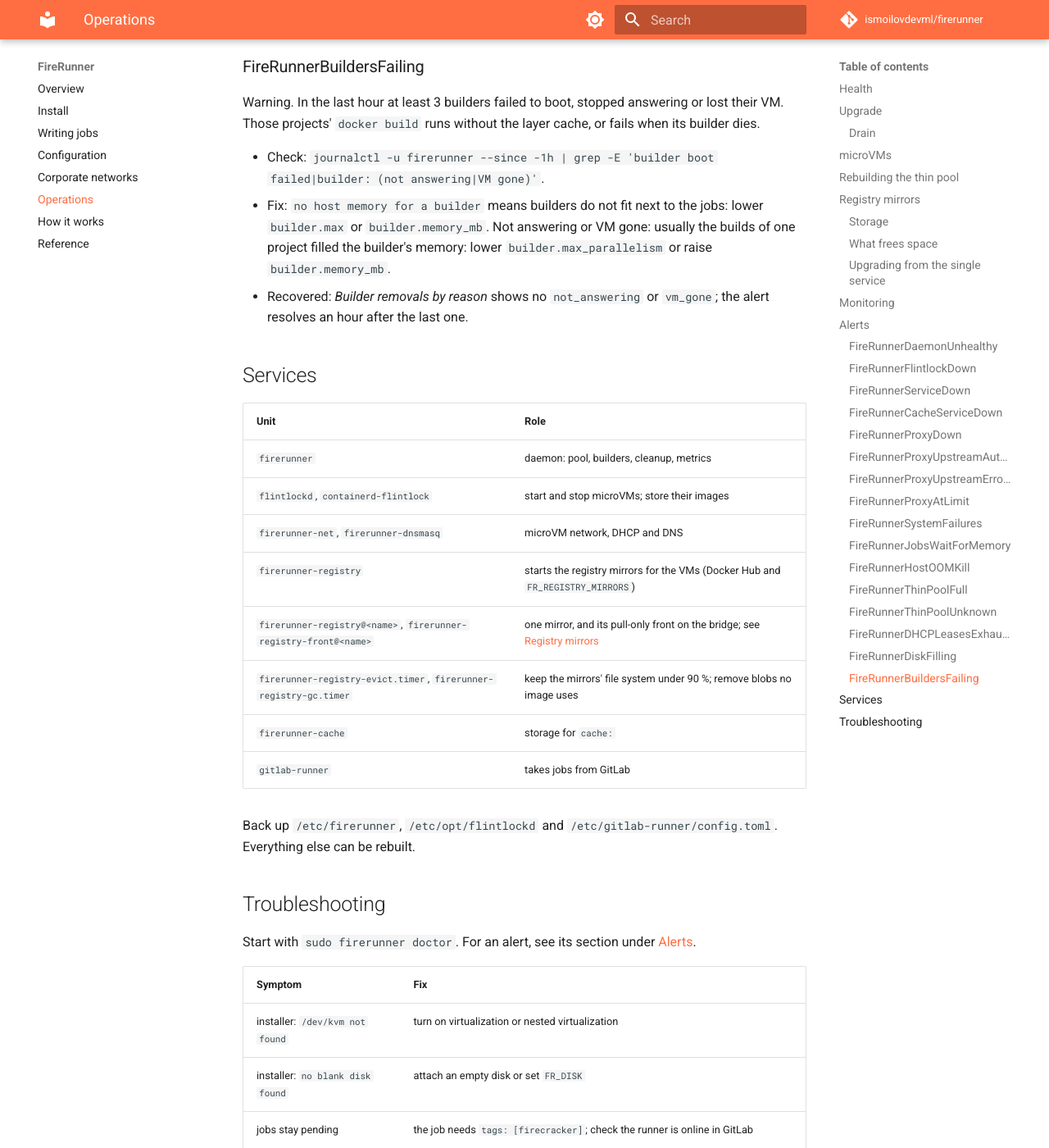
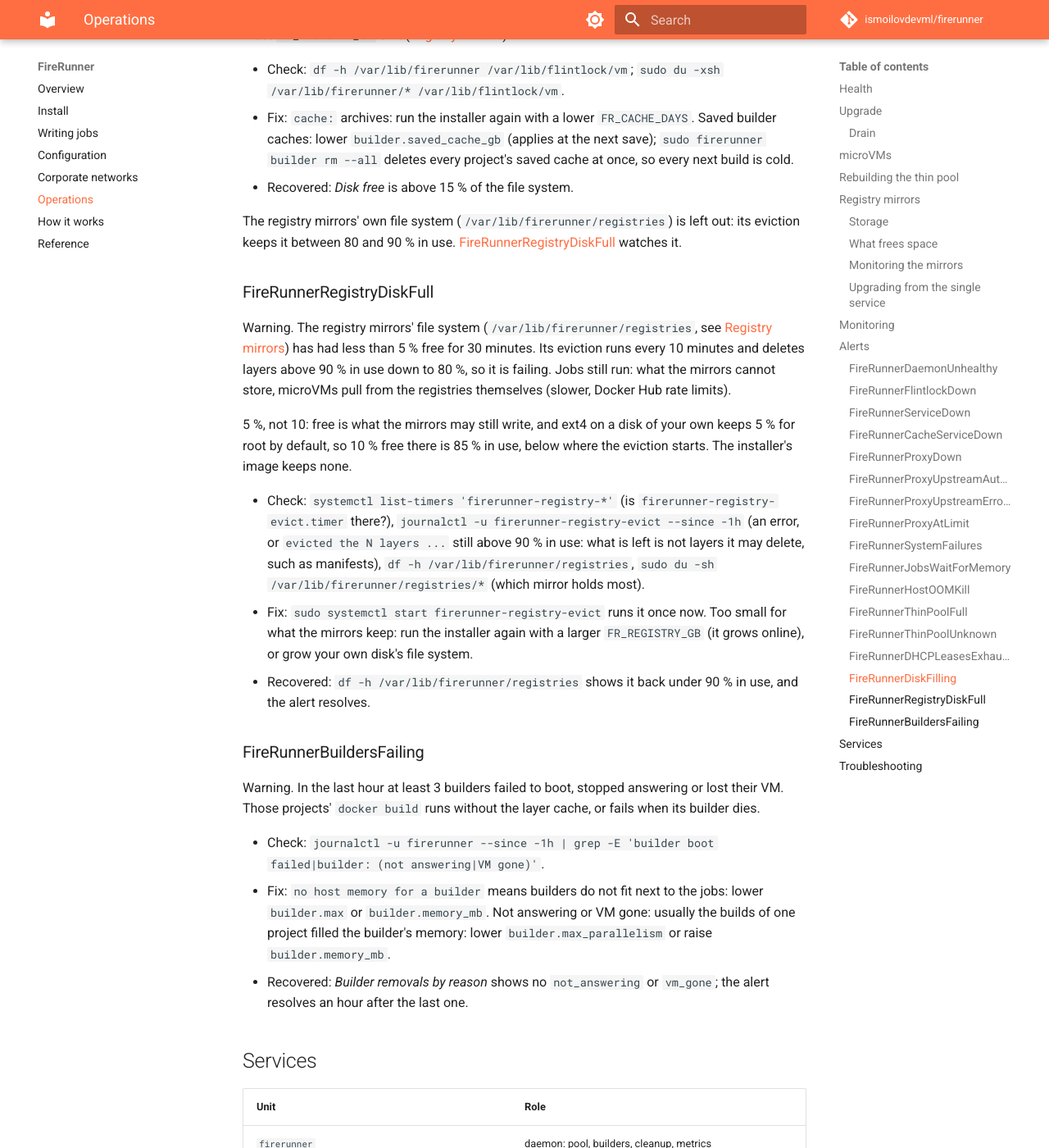
Before and after one commit to ismoilovdevml/firerunner, an MkDocs documentation site: the page built from docs/operations.md, in a window 1280 px wide and 1400 px high, scrolled down 13223 px. Shown: the whole window at 82% size. Built offline with MkDocs 1.6.1 and Material for MkDocs 9.7.7, drawn with Linux system fonts in a browser that asks for light colours; comment, search, counter and statistics services are not loaded; some of the changed text lies outside the part shown.

Commit message:
docs: watching each registry mirror and their file system
The mirrors' units in firerunner_service_up and the alert on them, the
mirrors' file system in the disk metrics, FireRunnerRegistryDiskFull and
why FireRunnerDiskFilling leaves that file system out.

```diff
--- a/docs/operations.md
+++ b/docs/operations.md
@@ -222,13 +222,19 @@ journalctl -u firerunner-registry-evict -u firerunner-registry-gc --since -1d
 A failed garbage collection fails `firerunner-registry-gc` (`systemctl --failed`); it is tried again
 the next day, and the eviction still keeps the file system under 90 %.
 
-The daemon's `firerunner_disk_*` metrics do not cover this file system. With node_exporter,
-`node_filesystem_avail_bytes{mountpoint="/var/lib/firerunner/registries"}` does. No alert rule
-covers it: the eviction keeps it under 90 %, and full only slows pulls.
+### Monitoring the mirrors
 
-`firerunner_service_up{service="firerunner-registry"}` (and the alert on it) reports
-`firerunner-registry`, which only starts the mirrors: it stays up while one mirror's service fails.
-Check them one by one with `systemctl list-units 'firerunner-registry*'`.
+- `firerunner_disk_free_bytes` and `firerunner_disk_size_bytes` with
+  `dir="/var/lib/firerunner/registries"` measure this file system while it is mounted (absent
+  otherwise: the directory is then on the root disk). Between 80 and 90 % in use is normal: that is
+  where the eviction keeps it, so [FireRunnerDiskFilling](#firerunnerdiskfilling) leaves it out and
+  [FireRunnerRegistryDiskFull](#firerunnerregistrydiskfull) warns only when the eviction fails.
+- `firerunner_service_up` reports `firerunner-registry` (which only starts the mirrors) and, for
+  every `<name>.env` in `/etc/firerunner/registries.d`, `firerunner-registry@<name>` and
+  `firerunner-registry-front@<name>`: one mirror that crash-loops is a 0 of its own, and
+  [FireRunnerCacheServiceDown](#firerunnercacheservicedown) fires for it. A mirror the installer
+  removes (its files go) loses its series. `firerunner status` and `firerunner doctor` list the
+  same units.
 
 ### Upgrading from the single service
 
@@ -290,7 +296,8 @@ failures FireRunner or the host caused, never for failing project scripts. Watch
   memory is full.
 - **Docker layer cache** row: builders against their slots, why builders were removed, and cache
   copies that fail or are skipped for lack of room.
-- **Disk free**: the saved builder caches and flintlock's microVM state.
+- **Disk free**: the saved builder caches, flintlock's microVM state and the registry mirrors' file
+  system (80 to 90 % in use is normal for that one: [Registry mirrors](#monitoring-the-mirrors)).
 - **Flintlock errors**: failed flintlock calls by RPC and gRPC code.
 - **Corporate proxy** row (hosts with `proxy.enabled`): what became of the forwarder's requests
   (*Proxy requests per second by outcome*), tunnels open, connections against their limits,
@@ -356,14 +363,16 @@ taken from GitLab.
 
 ### FireRunnerCacheServiceDown
 
-Warning. `firerunner-registry` (it starts the registry mirrors) or `firerunner-cache` (`cache:`
-storage) has been down for 10 minutes. Jobs still run, but pull from the registries directly
-(Docker Hub rate limits) or start without their `cache:`. One mirror's failing service does not
-fire it: see [Registry mirrors](#registry-mirrors).
+Warning. A registry mirror's unit (`firerunner-registry@<name>`, `firerunner-registry-front@<name>`),
+`firerunner-registry` (it starts them all) or `firerunner-cache` (`cache:` storage) has been down
+for 10 minutes. Jobs still run, but pull past that mirror from the registry itself (Docker Hub rate
+limits) or start without their `cache:`. See [Registry mirrors](#registry-mirrors).
 
-- Check: `journalctl -u <service> -n 100`; for the mirrors `systemctl list-units 'firerunner-registry*'`,
+- Check: `journalctl -u <service> -n 100`. For the mirrors: `systemctl list-units 'firerunner-registry*'`,
   `df -h /var/lib/firerunner/registries` and `systemctl status var-lib-firerunner-registries.mount`
-  (the mirrors do not start without their file system).
+  (the mirrors do not start without their file system). microVMs pull from the front: with it
+  down the mirror is unused even while its registry runs. For `cache:`:
+  `df -h /var/lib/firerunner/cache`.
 - Fix: `sudo systemctl start <service>` (`firerunner-registry` starts every mirror).
 - Recovered: *Services* shows it up, and `systemctl list-units 'firerunner-registry*'` shows every
   mirror and front `active`.
@@ -517,6 +526,33 @@ and flintlockd's microVM state can no longer be written. The registry mirrors ta
   build is cold.
 - Recovered: *Disk free* is above 15 % of the file system.
 
+The registry mirrors' own file system (`/var/lib/firerunner/registries`) is left out: its eviction
+keeps it between 80 and 90 % in use. [FireRunnerRegistryDiskFull](#firerunnerregistrydiskfull)
+watches it.
+
+### FireRunnerRegistryDiskFull
+
+Warning. The registry mirrors' file system (`/var/lib/firerunner/registries`, see
+[Registry mirrors](#registry-mirrors)) has had less than 5 % free for 30 minutes. Its eviction runs
+every 10 minutes and deletes layers above 90 % in use down to 80 %, so it is failing. Jobs still
+run: what the mirrors cannot store, microVMs pull from the registries themselves (slower, Docker
+Hub rate limits).
+
+5 %, not 10: free is what the mirrors may still write, and ext4 on a disk of your own keeps 5 % for
+root by default, so 10 % free there is 85 % in use, below where the eviction starts. The installer's
+image keeps none.
+
+- Check: `systemctl list-timers 'firerunner-registry-*'` (is `firerunner-registry-evict.timer`
+  there?), `journalctl -u firerunner-registry-evict --since -1h` (an error, or `evicted the N layers
+  ...` still above 90 % in use: what is left is not layers it may delete, such as manifests),
+  `df -h /var/lib/firerunner/registries`, `sudo du -sh /var/lib/firerunner/registries/*` (which
+  mirror holds most).
+- Fix: `sudo systemctl start firerunner-registry-evict` runs it once now. Too small for what the
+  mirrors keep: run the installer again with a larger `FR_REGISTRY_GB` (it grows online), or grow
+  your own disk's file system.
+- Recovered: `df -h /var/lib/firerunner/registries` shows it back under 90 % in use, and the alert
+  resolves.
+
 ### FireRunnerBuildersFailing
 
 Warning. In the last hour at least 3 builders failed to boot, stopped answering or lost their VM.
```
Also changed, not shown: docs/reference.md (+2 -2 lines).
